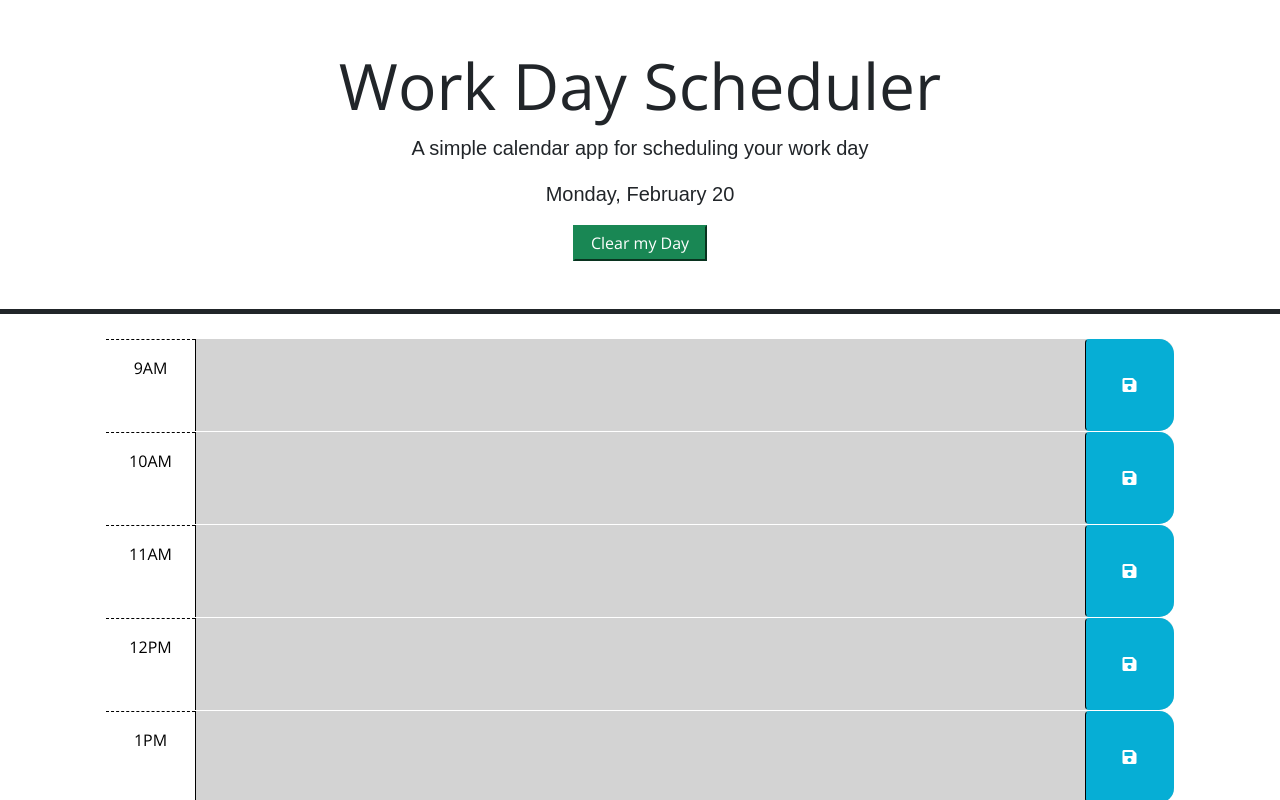
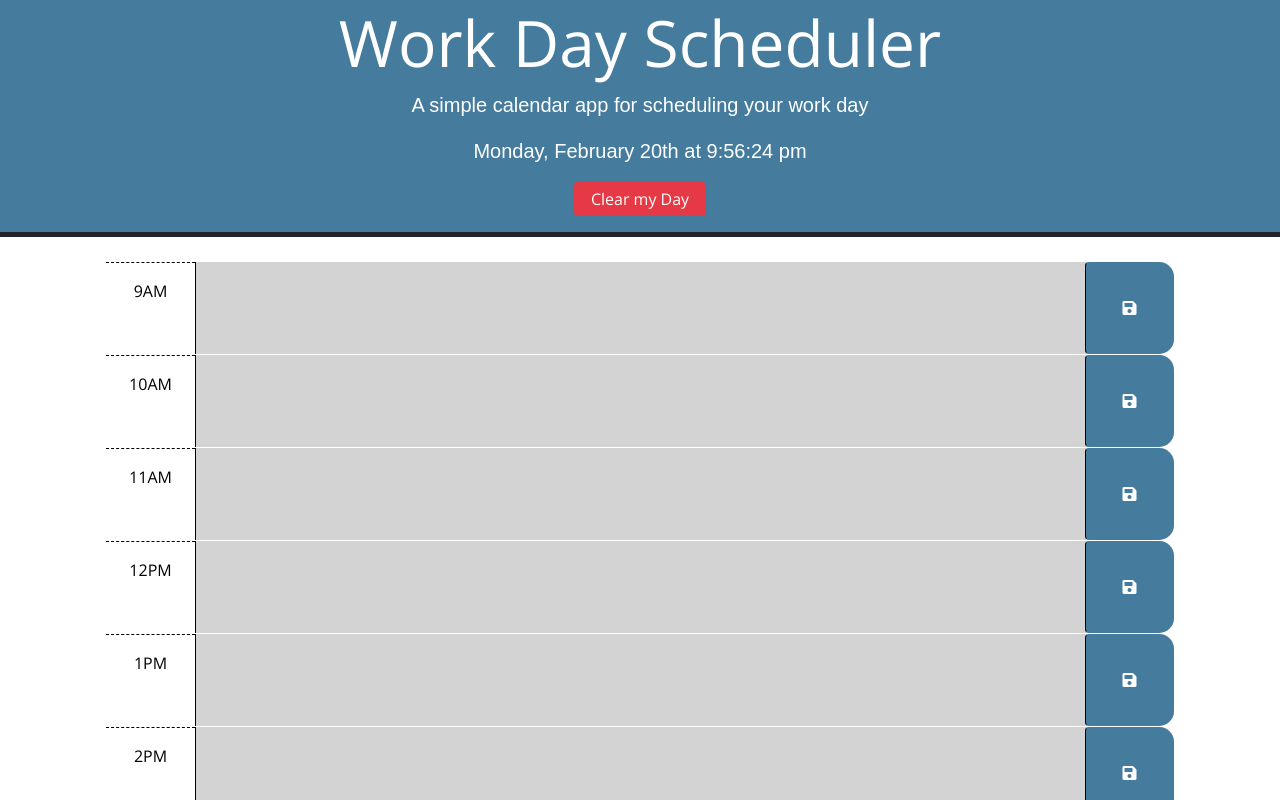
Before and after one commit to Anabel-Espinoza/WorkDay-Scheduler, a plain HTML site: page index.html in a window 1280 px wide. Shown: the top 800 px of the page. Drawn offline with nearby package versions, Linux system fonts and the light colour scheme; a web font is replaced by a local one.

Commit message:
Added clock in header. Edited page format

```diff
--- a/Assets/style.css
+++ b/Assets/style.css
@@ -3,8 +3,23 @@ body {
   font-size: 16px;
 }
 
+* {
+  margin: 0;
+  padding: 0;
+}
+
 .lead {
-  font-family: laila, 'arial', 'Trebuchet MS', 'Lucida Sans Unicode', 'Lucida Grande', 'Lucida Sans', Arial, sans-serif;
+  font-family: 'arial', 'Trebuchet MS', 'Lucida Sans Unicode', 'Lucida Grande', 'Lucida Sans', Arial, sans-serif;
+}
+
+header {
+  color: white;
+  background-color: #457b9d;
+  padding: 5px 0;
+}
+
+.lead {
+  font-family: laila, 'arial'
 }
 
 textarea {
@@ -53,7 +68,7 @@ textarea {
   border-left: 1px solid black;
   border-top-right-radius: 15px;
   border-bottom-right-radius: 15px;
-  background-color: #06aed5;
+  background-color: #457b9d;
   color: white;
 }
 
@@ -69,5 +84,14 @@ textarea {
 }
 
 .taskMessage span {
-  color:red
+  color: #e63946;
 }
+
+footer {
+  width: 100%;
+}
+
+.clearBtn {
+  background-color: #e63946;
+  color: white
+}
--- a/index.html
+++ b/index.html
@@ -24,12 +24,13 @@
   </head>
 
   <body>
-    <header class="header-el p-5 mb-4 border-5 border-bottom border-dark text-center">
+    <header class="header-el pb-3 mb-4 border-5 border-bottom border-dark text-center ">
       <h1 class="display-3">Work Day Scheduler</h1>
       <p class="lead">A simple calendar app for scheduling your work day</p>
       <p id="currentDay" class="lead"></p>
     </header>
 
+    <main>
       <div class="tableHrs container-lg px-5">
         <div id="9" class="row time-block">
           <div class="col-2 col-md-1 hour text-center py-3">9AM</div>
@@ -95,6 +96,11 @@
           </button>
         </div>
       </div>
+    </main>
+
+    <footer class="mt-4 py-3 text-center border-5 border-top border-dark">
+        <p>© A. Espinoza 2023</p>
+    </footer>
 
     <script src="https://code.jquery.com/jquery-3.4.1.min.js"></script>
     <script
@@ -102,7 +108,6 @@
       integrity="sha256-iu/zLUB+QgISXBLCW/mcDi/rnf4m4uEDO0wauy76x7U="
       crossorigin="anonymous"
     ></script>
-
     <script src="script.js"></script>
   </body>
 </html>
--- a/script.js
+++ b/script.js
@@ -1,6 +1,4 @@
-// Wrap all code that interacts with the DOM in a call to jQuery to ensure that
-// the code isn't run until the browser has finished rendering all the elements
-// in the html.
+$(document).ready(function() {
 
     // VARIABLES
   let tableHrsEl = $('.tableHrs')
@@ -10,6 +8,7 @@ let saveBtn = $('.saveBtn')
   let savedTasks = []
   let headerEl = $('.header-el')
   let today = dayjs()
+  let currentDate = $('#currentDay')
 
     // CHECK previous saved tasks in Local Storage and update them in the screen//
   let tasksFromLocalStorage = JSON.parse(localStorage.getItem("savedTasks"))
@@ -47,7 +46,7 @@ function saveContent(event){
   }
 
   // CLEAR my day function
-function clearContent(){
+  function clearContent() {
     console.log('clicked')
     localStorage.clear()
     window.location.reload()
@@ -67,12 +66,32 @@ for (let i= 0; i<workHrsNumber; i++) {
   }
 
     // DISPLAY the current date in the header of the page.
-$('#currentDay').text(today.format('dddd, MMMM D'))
+  function ordinalDate(day) {
+    if(day === 1 || day === 11 || day === 21 || day === 31) {
+      return 'st'
+    } else if (day === 2 || day === 12 || day === 22) {
+      return 'nd'
+    } else if (day === 3 || day === 13 || day === 23) {
+      return 'rd'
+    } else {
+      return 'th'
+    }
+  }
+  let ordinalEnd = (ordinalDate(today.format('DD')))
+  console.log(ordinalEnd)
+  // UPDATE clock in header
+  function headerTime() {
+    today = dayjs()
+    currentDate.text(today.format('dddd, MMMM DD') + ordinalEnd + ' at ' + today.format('h:mm:ss a'))
+  }
+  setInterval(headerTime,1000)
 
     // CLEAR my day button
   headerEl.append('<button> Clear my Day </Button>')
-headerEl.children('button').addClass('px-3 py-1 btn-success')
+  headerEl.children('button').addClass('px-3 py-1 btn clearBtn')
 
     // EVENT listeners
   headerEl.on('click', 'button', clearContent)
   tableHrsEl.on('click', '.saveBtn', saveContent)
+
+});
```
Also changed, not shown: 1 other file. Lines whose indentation alone changed are shown as unchanged.
